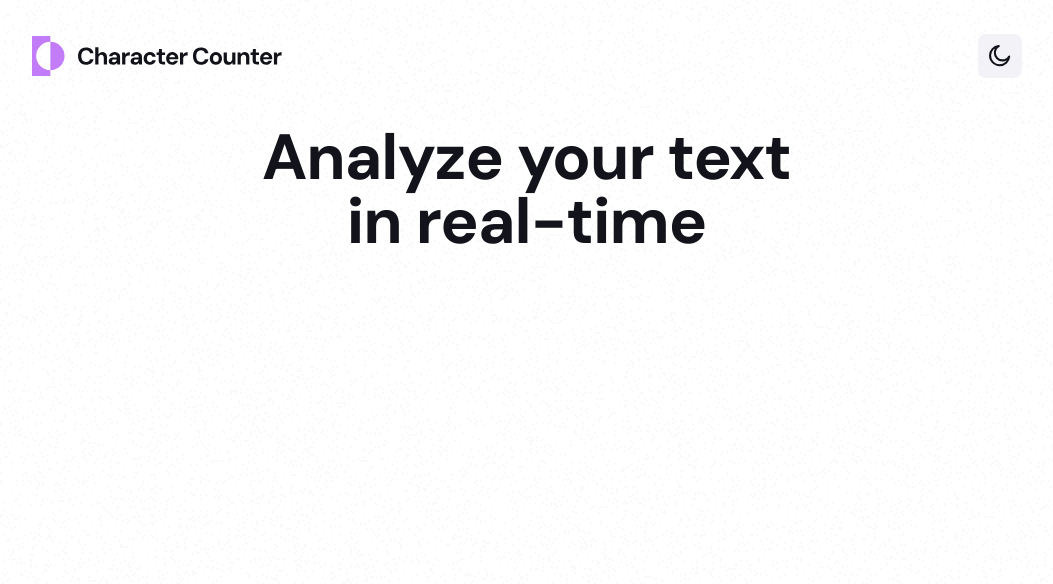
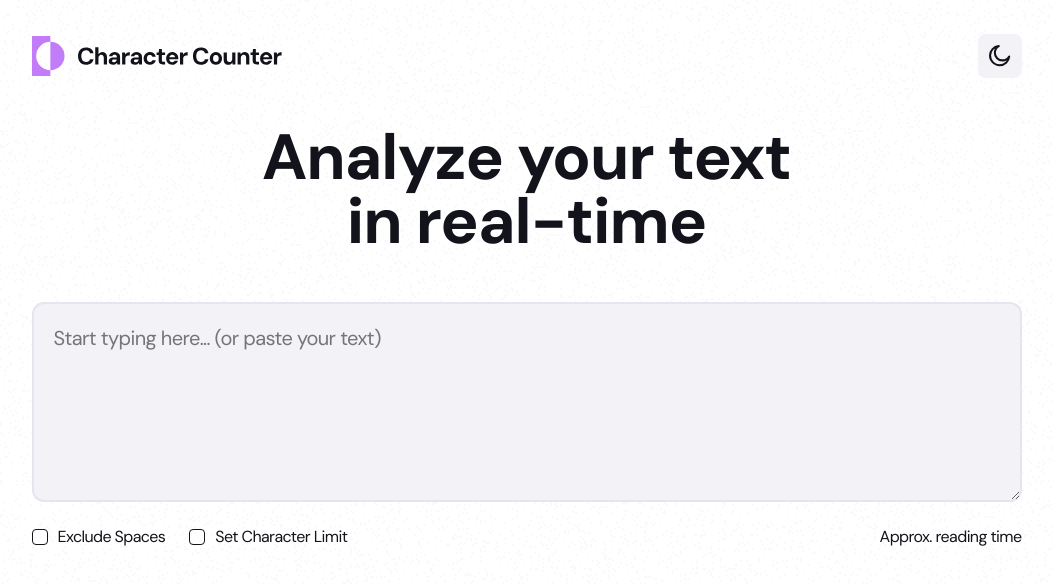
Before and after one commit to aaronrubinstein/character-counter, a SvelteKit app: page / in a window 1280 px wide. Shown: the top 584 px of the page, without its empty margins (106-1159 px from the left). Built offline with nearby package versions, Linux system fonts and the light colour scheme.

Commit message:
Add character limit functionality and improve styling for input components

```diff
--- /dev/null
+++ b/src/lib/components/Checkbox.svelte
@@ -0,0 +1,64 @@
+<script lang="ts">
+	let { checked = $bindable(), label }: { checked: boolean; label: string } = $props();
+</script>
+
+<label>
+	<input type="checkbox" bind:checked />
+	{label}
+</label>
+
+<style>
+	label {
+		display: flex;
+		align-items: center;
+		gap: 10px;
+		font-size: 16px;
+		font-weight: 400;
+		line-height: 130%;
+		letter-spacing: -0.6px;
+		color: var(--primary-text);
+	}
+
+	input {
+		appearance: none;
+		width: 16px;
+		height: 16px;
+		border-radius: 4px;
+		border: 1px solid var(--checkbox-border);
+		cursor: pointer;
+	}
+
+	input:hover {
+		border: 1px solid var(--checkbox-border-hover);
+	}
+
+	input:focus {
+		outline: none;
+		border: 1px solid var(--checkbox-border-focus);
+		background-color: var(--checkbox-bg-focus);
+		box-shadow:
+			0 0 0 2px hsla(0, 0%, 100%, 1),
+			0 0 0 4px var(--purple);
+	}
+
+	input:checked {
+		border: 1px solid var(--checkbox-bg-checked);
+		background-color: var(--checkbox-bg-checked);
+		background-image: url('/icon-check.svg');
+		background-repeat: no-repeat;
+		background-position: center;
+	}
+
+	input:checked:hover {
+		border: 1px solid var(--checkbox-bg-checked-hover);
+		background-color: var(--checkbox-bg-checked-hover);
+	}
+
+	input:checked:focus {
+		border: 1px solid var(--purple);
+		background-color: var(--purple);
+		box-shadow:
+			0 0 0 2px hsla(0, 0%, 100%, 1),
+			0 0 0 4px var(--purple);
+	}
+</style>
--- /dev/null
+++ b/src/lib/components/Textarea.svelte
@@ -0,0 +1,69 @@
+<script lang="ts">
+	let { value = $bindable(), error }: { value: string; error: string | undefined } = $props();
+</script>
+
+<div class="wrapper">
+	<textarea
+		name="input-text"
+		id="input-text"
+		placeholder="Start typing here... (or paste your text)"
+		aria-label="Input your text here"
+		aria-invalid={error ? 'true' : undefined}
+		class:invalid={error}
+	></textarea>
+	{#if error}
+		<div class="error-message">
+			<img src="/icon-info.svg" alt="Error" />
+			<span class="error-message-text">{error}</span>
+		</div>
+	{/if}
+</div>
+
+<style>
+	textarea {
+		outline: none;
+		resize: vertical;
+		width: 100%;
+		height: 200px;
+		padding: 20px;
+		border-radius: 12px;
+		border: 2px solid var(--input-border);
+		background-color: var(--input-bg);
+		font-size: 20px;
+		font-weight: 400;
+		line-height: 140%;
+		letter-spacing: -0.6px;
+		color: var(--secondary-text);
+	}
+
+	textarea:hover {
+		background-color: var(--input-bg-hover);
+		border: 2px solid var(--input-border-hover);
+	}
+
+	textarea:focus {
+		background-color: var(--input-bg-focus);
+		border: 2px solid var(--input-border-focus);
+		box-shadow: 0 0 10px 0 var(--purple);
+	}
+
+	textarea.invalid {
+		border: 2px solid var(--error);
+		box-shadow: 0 0 8px 0 var(--error);
+	}
+
+	.error-message {
+		display: flex;
+		align-items: center;
+		gap: 8px;
+		margin-top: 12px;
+	}
+
+	.error-message-text {
+		font-size: 16px;
+		font-weight: 400;
+		line-height: 130%;
+		letter-spacing: -0.6px;
+		color: var(--error);
+	}
+</style>
--- a/src/routes/+page.svelte
+++ b/src/routes/+page.svelte
@@ -1,7 +1,72 @@
-<h1>
-	Analyze your text<br />
-	in real-time
-</h1>
+<script lang="ts">
+	import Checkbox from '$lib/components/Checkbox.svelte';
+	import Textarea from '$lib/components/Textarea.svelte';
+
+	let text = $state('');
+
+	let characterCount = $derived.by(() => {
+		if (excludeSpaces) {
+			return text.replace(/\s/g, '').length;
+		} else {
+			return text.length;
+		}
+	});
+
+	let wordCount = $derived.by(() => {});
+
+	let sentenceCount = $derived.by(() => {});
+
+	let error: string | undefined = $state();
+	let excludeSpaces = $state(false);
+	let setCharacterLimit = $state(false);
+	let characterLimit: number | undefined = $state();
+	let charLimitElement: HTMLInputElement | undefined = $state();
+	let charLimitMirror: HTMLSpanElement | undefined = $state();
+
+	// Autosize character limit input
+	$effect(() => {
+		void characterLimit; // effect should rerun anytime character limit changes
+		if (!charLimitMirror || !charLimitElement) return;
+		let inputWidth = charLimitMirror.offsetWidth;
+		if (inputWidth > 55) {
+			charLimitElement.style.width = inputWidth + 'px';
+		} else {
+			charLimitElement.style.width = '55px';
+		}
+	});
+</script>
+
+<main>
+	<h1>
+		Analyze your text<br />
+		in real-time
+	</h1>
+
+	<Textarea bind:value={text} {error} />
+
+	<div class="options-container">
+		<div class="options-checkboxes">
+			<Checkbox bind:checked={excludeSpaces} label="Exclude Spaces" />
+			<div class="character-limit">
+				<Checkbox bind:checked={setCharacterLimit} label="Set Character Limit" />
+				{#if setCharacterLimit}
+					<input
+						bind:this={charLimitElement}
+						type="number"
+						aria-label="Character limit"
+						bind:value={characterLimit}
+					/>
+					<span
+						bind:this={charLimitMirror}
+						style="visibility: hidden; position: absolute; white-space: no-wrap; padding: 4px 12px;"
+						>{characterLimit}</span
+					>
+				{/if}
+			</div>
+		</div>
+		Approx. reading time
+	</div>
+</main>
 
 <style>
 	h1 {
@@ -14,6 +79,45 @@
 		text-align: center;
 	}
 
+	.options-container {
+		height: 29px;
+		margin-top: 16px;
+		display: flex;
+		justify-content: space-between;
+		align-items: center;
+		font-size: 16px;
+		font-weight: 400;
+		line-height: 130%;
+		letter-spacing: -0.6px;
+		color: var(--primary-text);
+	}
+
+	.options-checkboxes {
+		display: flex;
+		align-items: center;
+		gap: 24px;
+	}
+
+	.character-limit {
+		display: flex;
+		align-items: center;
+		gap: 10px;
+	}
+
+	input {
+		outline: none;
+		/* min-width: 55px; */
+		padding: 4px 12px;
+		border-radius: 6px;
+		border: 1px solid var(--character-limit-input-border);
+		color: var(----character-limit-input-text);
+		font-size: 16px;
+		font-weight: 400;
+		line-height: 130%;
+		letter-spacing: -0.6px;
+		text-align: center;
+	}
+
 	@media (width < 768px) {
 		h1 {
 			font-size: 40px;
```
Also changed, not shown: src/lib/app.css.
